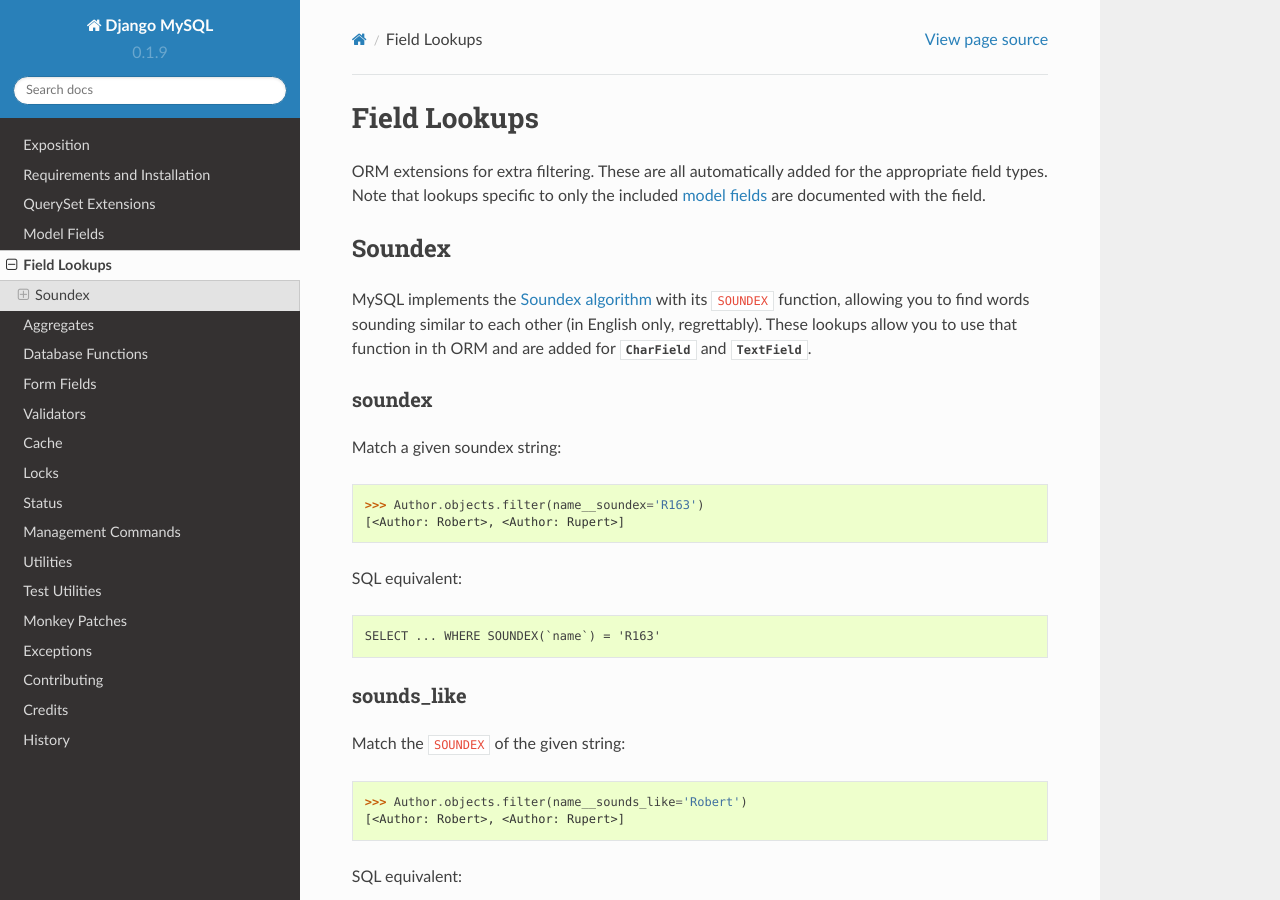
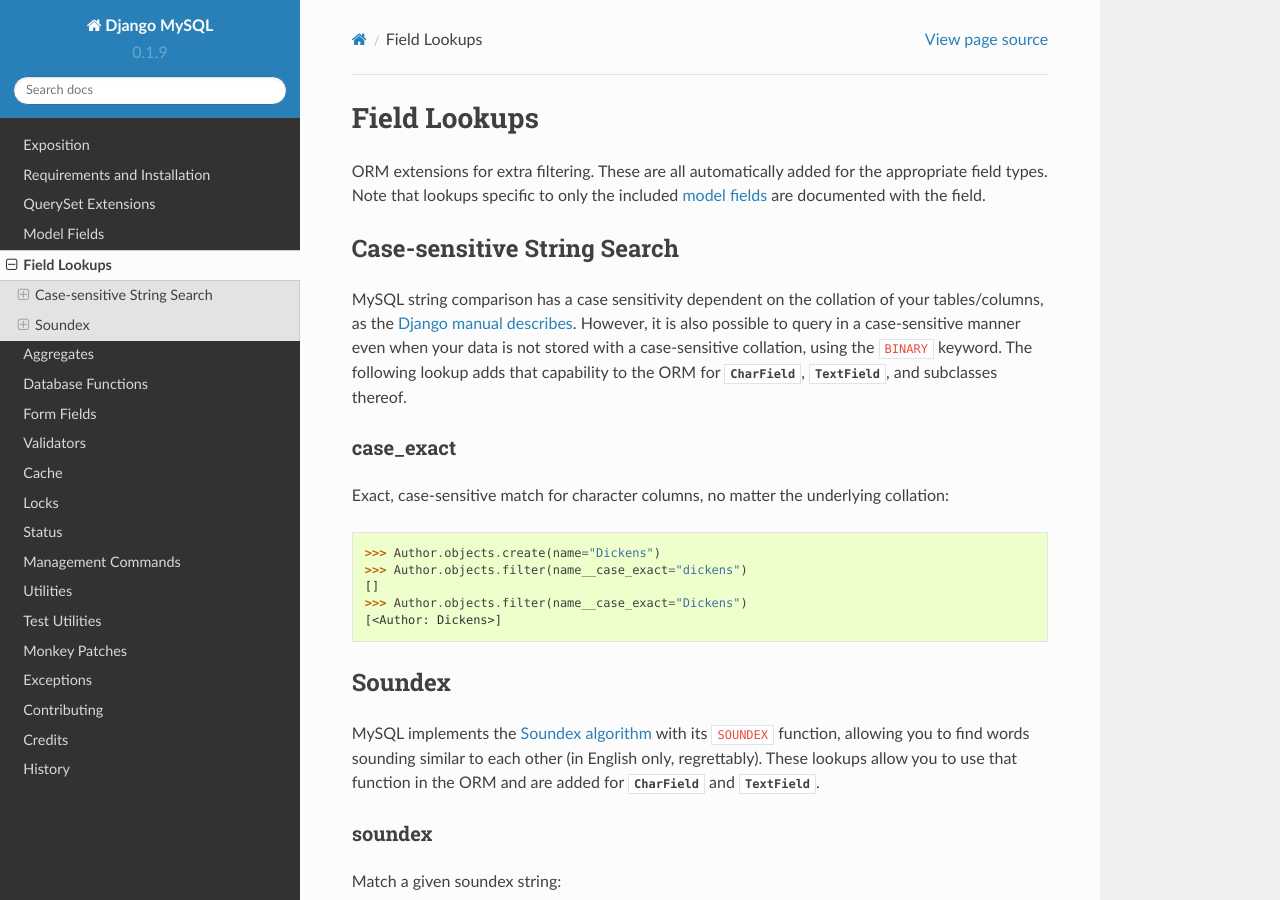
Before and after one commit to adamchainz/django-mysql, a Sphinx documentation site: the page built from docs/field_lookups.rst, in a window 1280 px wide and 900 px high. Built offline with Sphinx 7.4.7 and the Read the Docs theme 2.0.0, drawn with Linux system fonts in a browser that asks for light colours.

Commit message:
Case sensitive string search

```diff
--- a/docs/field_lookups.rst
+++ b/docs/field_lookups.rst
@@ -8,6 +8,32 @@ ORM extensions for extra filtering. These are all automatically added for the
 appropriate field types. Note that lookups specific to only the included
 :doc:`model fields <model_fields>` are documented with the field.
 
+
+----------------------------
+Case-sensitive String Search
+----------------------------
+
+MySQL string comparison has a case sensitivity dependent on the collation of
+your tables/columns, as the `Django manual describes
+<https://docs.djangoproject.com/en/1.8/ref/databases/#collation-settings>`_.
+However, it is also possible to query in a case-sensitive manner even when your
+data is not stored with a case-sensitive collation, using the ``BINARY``
+keyword. The following lookup adds that capability to the ORM for
+:class:`~django.db.fields.CharField`, :class:`~django.db.fields.TextField`,
+and subclasses thereof.
+
+case_exact
+----------
+
+Exact, case-sensitive match for character columns, no matter the underlying
+collation::
+
+    >>> Author.objects.create(name="Dickens")
+    >>> Author.objects.filter(name__case_exact="dickens")
+    []
+    >>> Author.objects.filter(name__case_exact="Dickens")
+    [<Author: Dickens>]
+
 -------
 Soundex
 -------
@@ -15,7 +41,7 @@ Soundex
 MySQL implements the `Soundex algorithm
 <http://en.wikipedia.org/wiki/Soundex>`_ with its ``SOUNDEX`` function,
 allowing you to find words sounding similar to each other (in
-English only, regrettably). These lookups allow you to use that function in th
+English only, regrettably). These lookups allow you to use that function in the
 ORM and are added for :class:`~django.db.fields.CharField` and
 :class:`~django.db.fields.TextField`.
 
```
Also changed, not shown: 3 other files.
